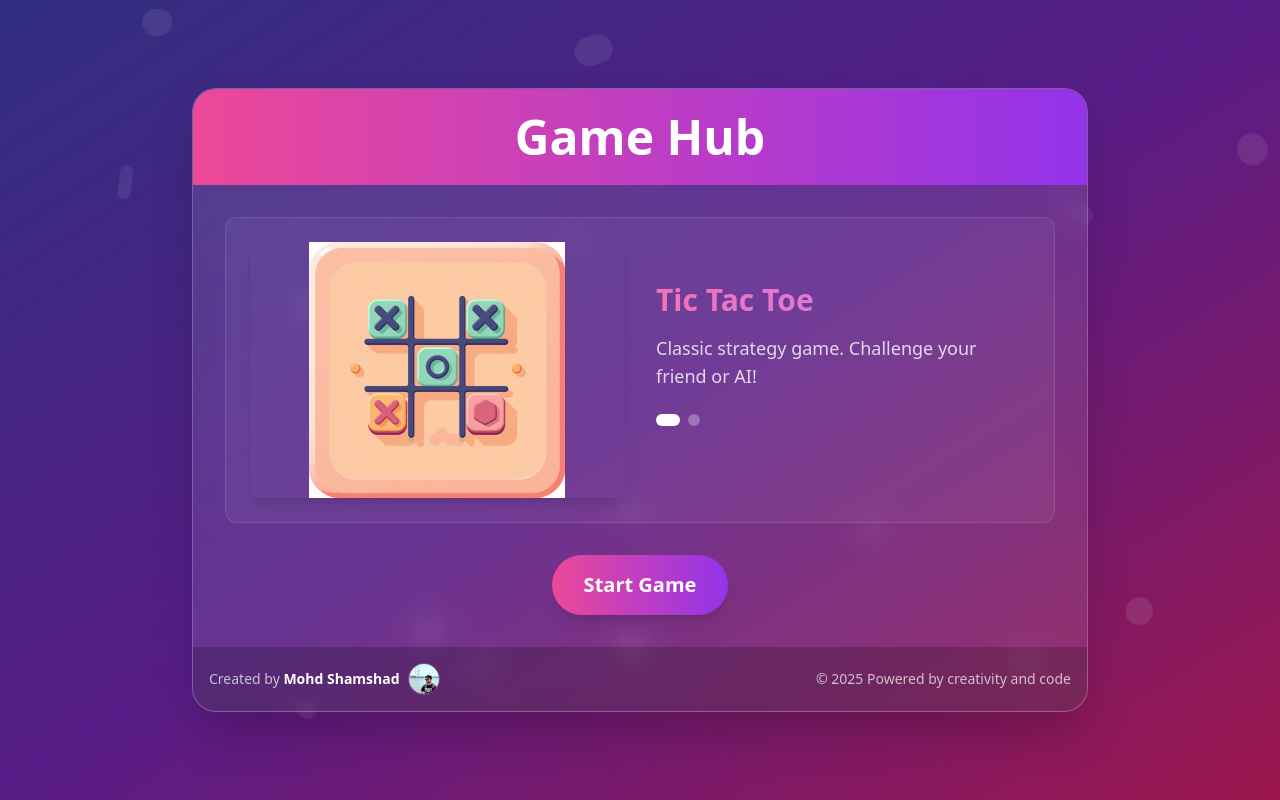
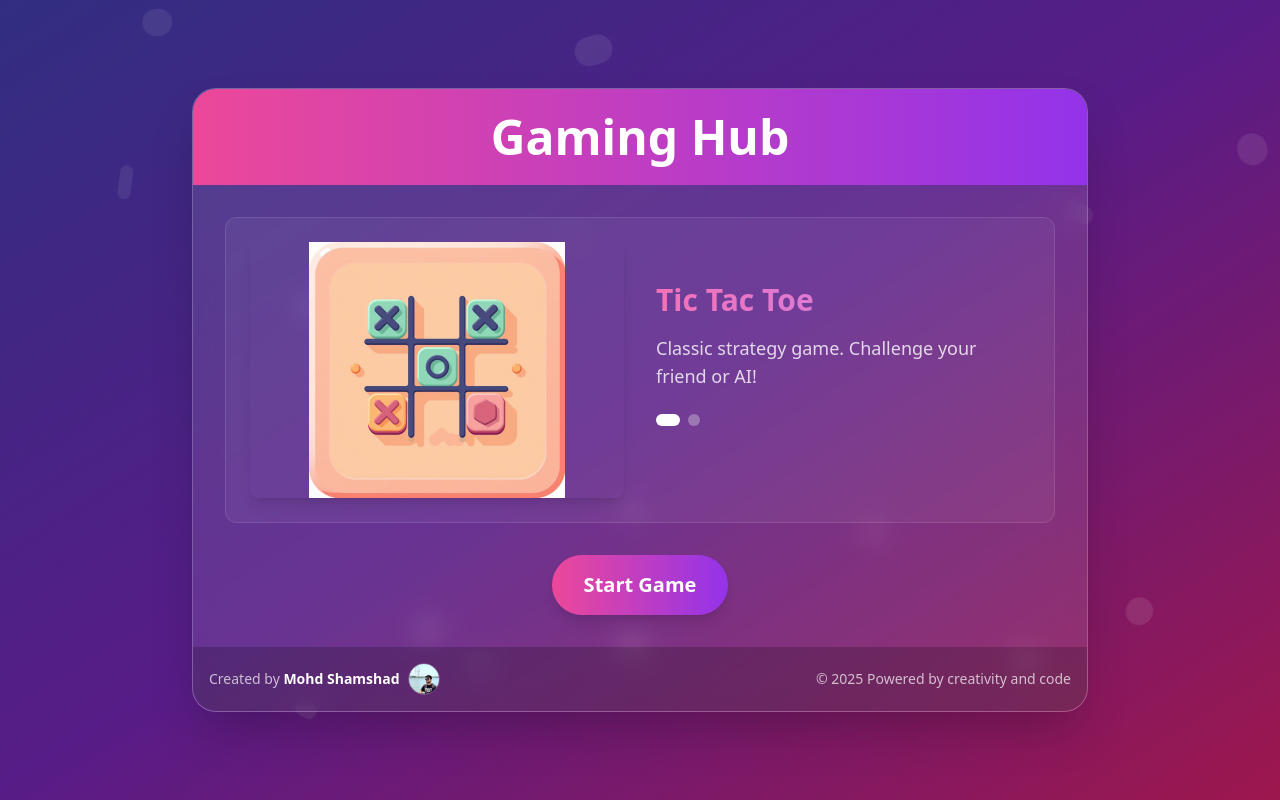
Before and after one commit to m1s2d3/timepaas, a React (Vite) app: page / in a window 1280 px wide. Built offline with nearby package versions, Linux system fonts and the light colour scheme.

Commit message:
Update App.jsx

```diff
--- a/src/App.jsx
+++ b/src/App.jsx
@@ -78,7 +78,7 @@ export default function App() {
 
         <div className="z-10 w-full max-w-4xl bg-white/10 backdrop-blur-md rounded-3xl shadow-2xl overflow-hidden border border-white/20 mx-4">
           <h1 className={`text-center text-4xl md:text-5xl font-bold text-white py-4 md:py-6 bg-gradient-to-r ${currentButtonTheme}`}>
-            Game Hub
+            Gaming Hub
           </h1>
 
           <div className="p-4 md:p-8">
```
